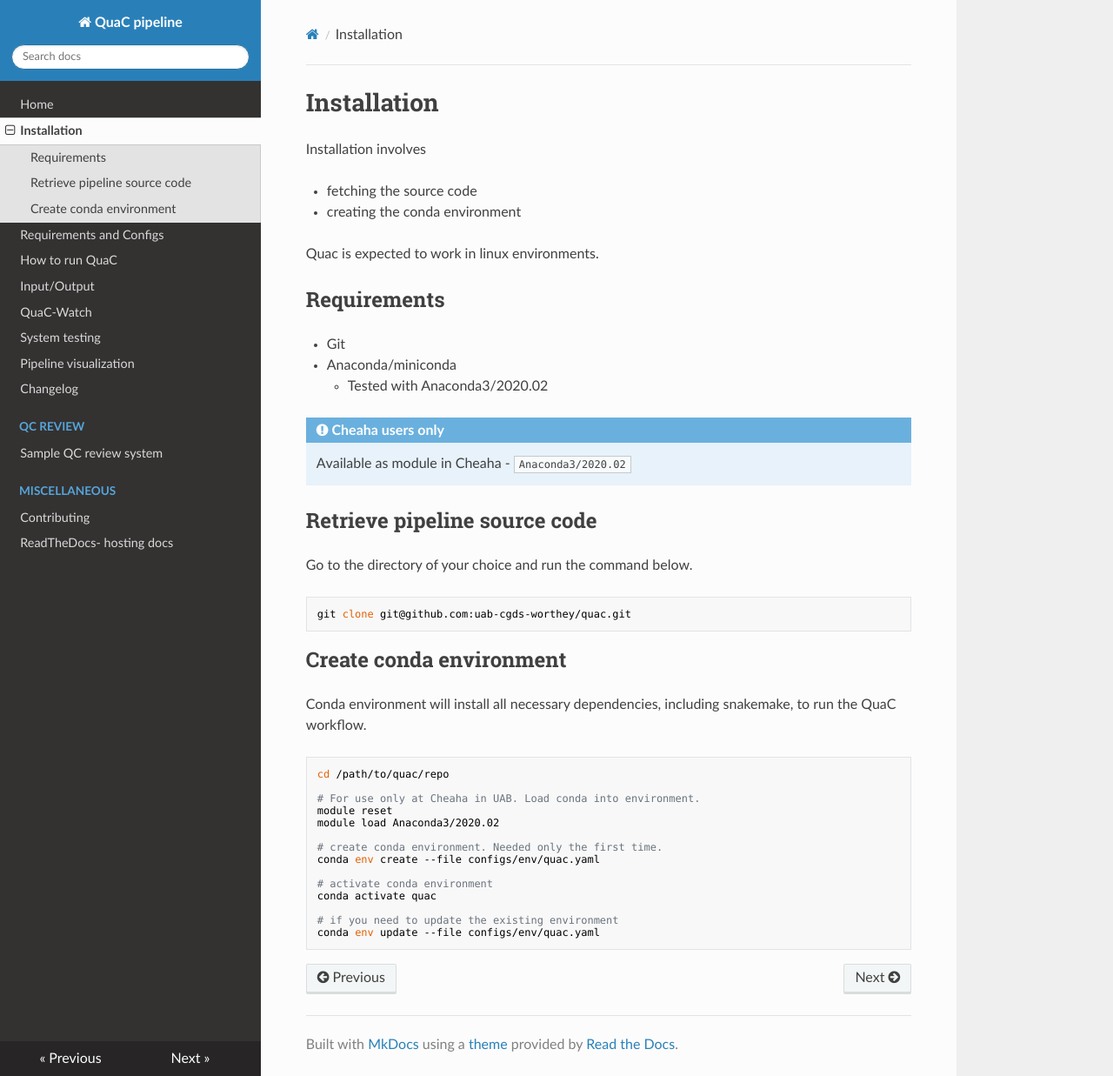
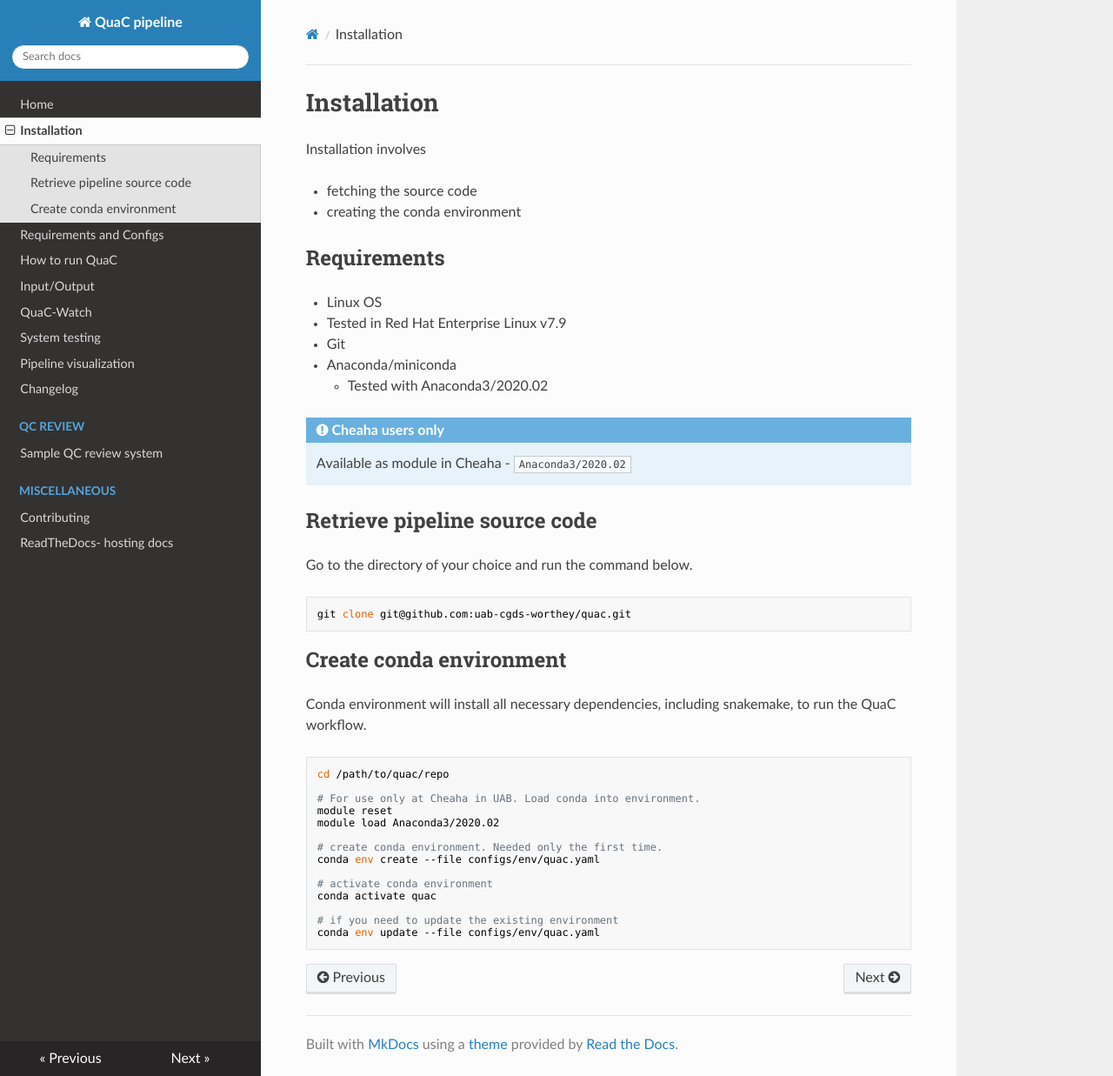
Before and after one commit to uab-cgds-worthey/quac, an MkDocs documentation site: the page built from docs/installation.md, in a window 1280 px wide and 1237 px high. Shown: the whole window at 87% size. Built offline with MkDocs 1.6.1, drawn with Linux system fonts in a browser that asks for light colours; nearby versions of some CDN libraries.

Commit message:
clarifies OS reqt

```diff
--- a/docs/installation.md
+++ b/docs/installation.md
@@ -5,10 +5,10 @@ Installation involves
 - fetching the source code
 - creating the conda environment
 
-Quac is expected to work in linux environments.
-
 ## Requirements
 
+- Linux OS
+  - Tested in Red Hat Enterprise Linux  v7.9
 - Git
 - Anaconda/miniconda
     - Tested with Anaconda3/2020.02
```
